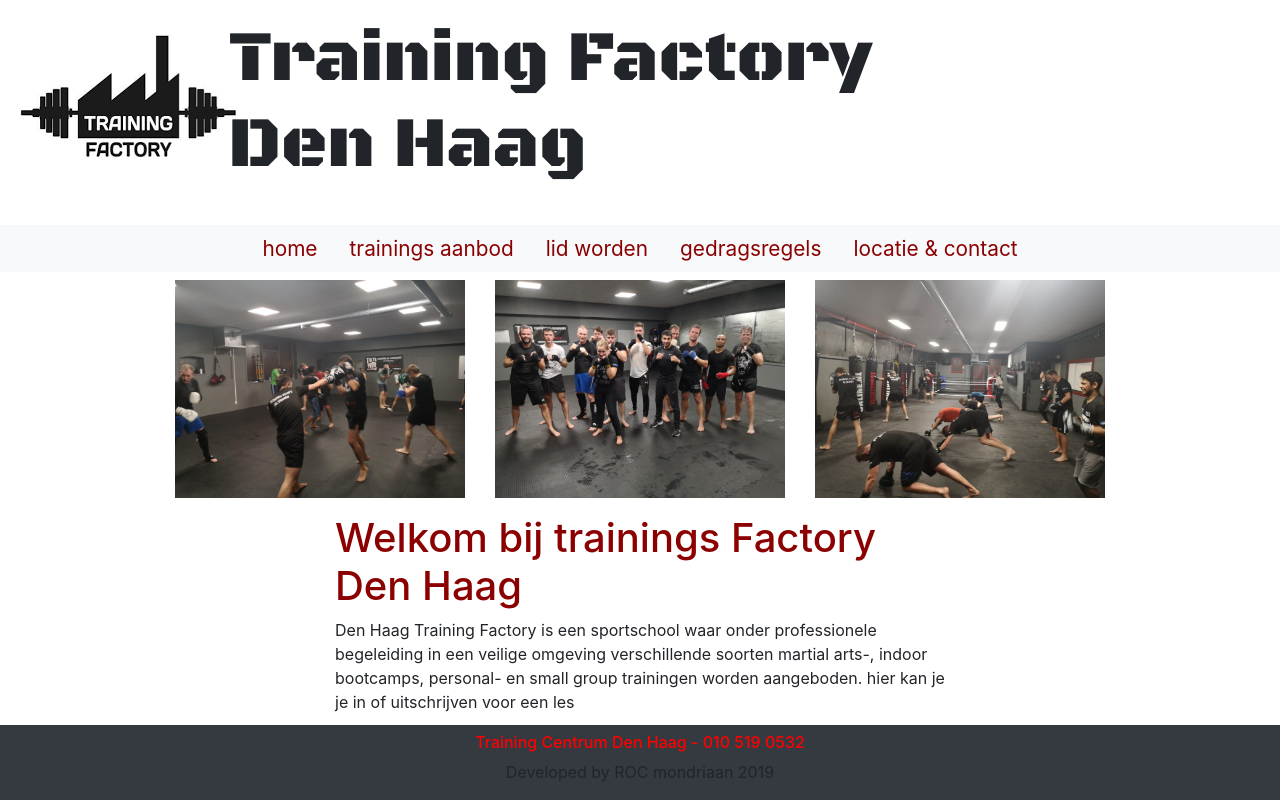
After one commit to EloquentRacoon/Training-Factory, a Symfony app: template templates/bezoeker/homepage.html.twig in a window 1280 px wide. The commit adds this page. Run offline with Twig, Linux system fonts and the light colour scheme; the template is opened without the code that fills it, so the values that code supplies are empty; some libraries are stand-ins or nearby versions.

Commit message:
first page done, basis gemaakt voor pagina layout, makkelijk aanpasbaar, TODO: training aanbod CRUD

```diff
--- /dev/null
+++ b/public/css/customCss.css
@@ -0,0 +1,16 @@
+.dRed{
+    color: darkred;
+}
+.red{
+    color: red;
+}
+.booC{
+    font-family: 'Black Ops One', cursive;
+}
+.imgEdit{
+    width: 100%;
+    height: 50%;
+}
+.display-5{
+    font-size: 130%;
+}
--- a/templates/base.html.twig
+++ b/templates/base.html.twig
@@ -7,11 +7,28 @@
     </title>
     {% block stylesheets %}
         <link rel="stylesheet" href="../bootstrap-4.4.1-dist/css/bootstrap.min.css">
+        <link rel="stylesheet" href="{{ asset('css/customCss.css') }}">
+        <link href="https://fonts.googleapis.com/css?family=Black+Ops+One&display=swap" rel="stylesheet">
     {% endblock %}
 </head>
 <body>
+{% block header %}
+    <div class="container-fluid">
+        <div class="row">
+            <div class="col-2">
+                <img src="img/training-factory.png" alt="PNG not found">
+            </div>
+            <div class="col-7">
+                <h1 class="booC mt-3 display-3">Training Factory<br>Den Haag </h1>
+            </div>
+            <div class="col-3">
+                {#                    inlog locatie#}
+            </div>
+        </div>
+    </div>
+{% endblock %}
 {% block nav %}
-    <nav class="nav justify-content-center">
+    <nav class="nav justify-content-center bg-light mb-2">
         <ul class="nav">
             {% block navContent %}
 
@@ -19,13 +36,31 @@
         </ul>
     </nav>
 {% endblock %}
+{% block paginaImg %}
+    <div class="container-fluid ">
+        <div class="row justify-content-center">
+            <div class="col-3">
+                <img class="img-fluid " src="img/training_1.jpg" alt="Image Not Found">
+            </div>
+            <div class="col-3">
+                <img class="img-fluid " src="img/training_2.jpg" alt="Image Not Found">
+            </div>
+            <div class="col-3">
+                <img class="img-fluid " src="img/training_3.jpg" alt="Image Not Found">
+            </div>
+        </div>
+    </div>
+{% endblock %}
 {% block body %}
-    {% block bodyContent %}
-    {% endblock %}
 {% endblock %}
 {% block footer %}
-    {% block footerContent %}
-    {% endblock %}
+    <div class="container-fluid">
+        <footer class="text-center fixed-bottom bg-dark p2">
+
+            <h6 class="red pt-2">Training Centrum Den Haag - 010 519 0532</h6>
+            <p> Developed by ROC mondriaan 2019</p>
+        </footer>
+    </div>
 {% endblock %}
 
 {% block javascripts %}
--- /dev/null
+++ b/templates/bezoeker.html.twig
@@ -0,0 +1,28 @@
+{% extends "base.html.twig" %}
+{% block navContent %}
+    <li class="nav-item dRed">
+        <a class="nav-link dRed display-5" href="{{ path('bezoekerHomepage') }}">home</a>
+    </li>
+    <li class="nav-item">
+        <a class="nav-link dRed display-5" href="{#  {{ path('') }}#}">trainings aanbod</a>
+    </li>
+    <li class="nav-item ">
+        <a class="nav-link dRed display-5" href="{#  {{ path('') }}#}">lid worden</a>
+    </li>
+    <li class="nav-item">
+        <a class="nav-link dRed display-5" href="{#  {{ path('') }}#}">gedragsregels</a>
+    </li>
+    <li class="nav-item">
+        <a class="nav-link dRed display-5" href="{{ path('bezoekerContact') }}">locatie & contact</a>
+    </li>
+{% endblock %}
+
+{% block body %}
+    <div class="container-fluid ">
+        <div class="row justify-content-center">
+            {% block content %}
+
+            {% endblock %}
+        </div>
+    </div>
+{% endblock %}
--- /dev/null
+++ b/templates/bezoeker/contact.html.twig
@@ -0,0 +1,4 @@
+{% extends "bezoeker.html.twig" %}
+{% block content %}
+    <h1>contact</h1>
+{% endblock %}
--- /dev/null
+++ b/templates/bezoeker/homepage.html.twig
@@ -0,0 +1,9 @@
+{% extends "bezoeker.html.twig" %}
+{% block content %}
+    <div class="col-6 mt-3">
+        <h1 class="dRed ">Welkom bij trainings Factory Den Haag</h1>
+        <p> Den Haag Training Factory is een sportschool waar onder professionele begeleiding in een veilige
+            omgeving verschillende soorten martial arts-, indoor bootcamps, personal- en small group trainingen
+            worden aangeboden. hier kan je je in of uitschrijven voor een les</p>
+    </div>
+{% endblock %}
```
Also changed, not shown: src/Controller/bezoekerController.php (+10 -2 lines), templates/bezoeker/bezoekerHomepage.html.twig (deleted, +0 -28 lines), public/img/training-factory.png (added), public/img/training_1.jpg (added), public/img/training_2.jpg (added), public/img/training_3.jpg (added).
